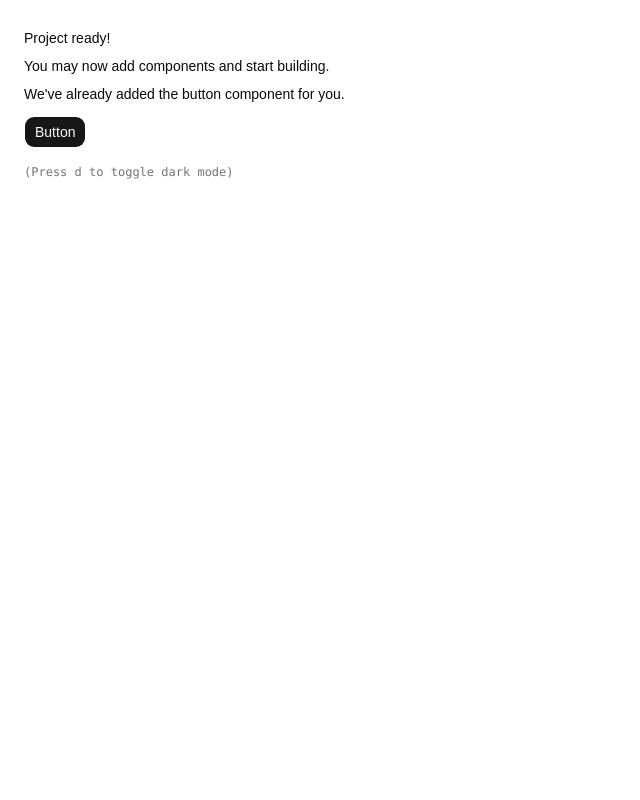
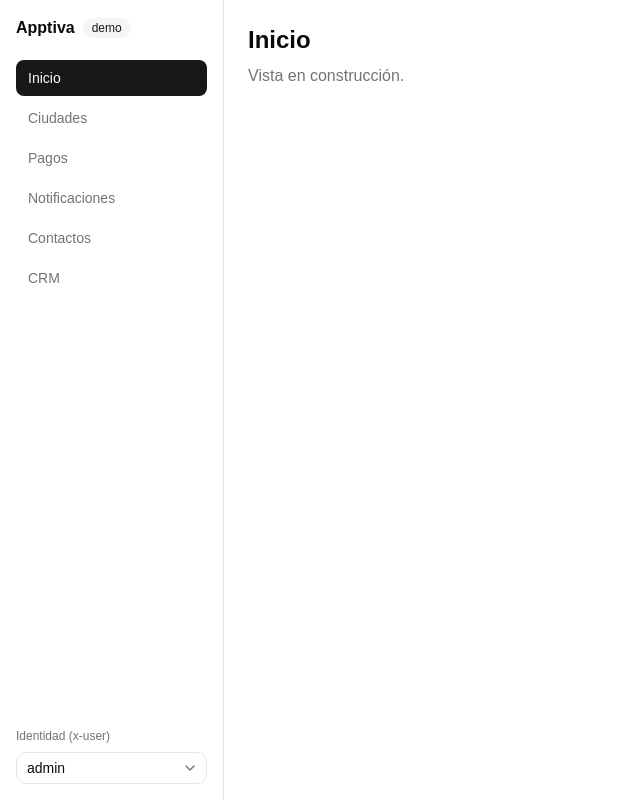
Before and after one commit to andres-patino2603/hackaton-apptiva-candidatos, a React (Vite) app in the folder web/: page / in a window 1280 px wide. Shown: the whole page, without its empty margins (0-640 px from the left). Built offline with nearby package versions, Linux system fonts and the light colour scheme.

Commit message:
Añadir layout con navegación y selector de identidad

```diff
--- a/web/src/App.tsx
+++ b/web/src/App.tsx
@@ -1,21 +1,36 @@
-import { Button } from "@/components/ui/button"
+import { QueryClient, QueryClientProvider } from "@tanstack/react-query"
+import { BrowserRouter, Navigate, Route, Routes } from "react-router-dom"
+import { Layout } from "@/components/Layout"
 
-export function App() {
+const queryClient = new QueryClient()
+
+function Placeholder({ titulo }: { titulo: string }) {
   return (
-    <div className="flex min-h-svh p-6">
-      <div className="flex max-w-md min-w-0 flex-col gap-4 text-sm leading-loose">
-        <div>
-          <h1 className="font-medium">Project ready!</h1>
-          <p>You may now add components and start building.</p>
-          <p>We&apos;ve already added the button component for you.</p>
-          <Button className="mt-2">Button</Button>
-        </div>
-        <div className="font-mono text-xs text-muted-foreground">
-          (Press <kbd>d</kbd> to toggle dark mode)
-        </div>
-      </div>
+    <div>
+      <h1 className="text-2xl font-semibold">{titulo}</h1>
+      <p className="mt-2 text-muted-foreground">Vista en construcción.</p>
     </div>
   )
 }
 
+export function App() {
+  return (
+    <QueryClientProvider client={queryClient}>
+      <BrowserRouter>
+        <Routes>
+          <Route element={<Layout />}>
+            <Route index element={<Placeholder titulo="Inicio" />} />
+            <Route path="ciudades" element={<Placeholder titulo="Ciudades" />} />
+            <Route path="pagos" element={<Placeholder titulo="Pagos" />} />
+            <Route path="notificaciones" element={<Placeholder titulo="Notificaciones" />} />
+            <Route path="contactos" element={<Placeholder titulo="Contactos" />} />
+            <Route path="crm" element={<Placeholder titulo="CRM" />} />
+            <Route path="*" element={<Navigate to="/" replace />} />
+          </Route>
+        </Routes>
+      </BrowserRouter>
+    </QueryClientProvider>
+  )
+}
+
 export default App
--- /dev/null
+++ b/web/src/components/Layout.tsx
@@ -0,0 +1,74 @@
+import { NavLink, Outlet } from "react-router-dom"
+import { getIdentidad, setIdentidad, type Identidad } from "@/lib/api"
+import { Select, SelectContent, SelectItem, SelectTrigger, SelectValue } from "@/components/ui/select"
+import { Badge } from "@/components/ui/badge"
+import { Toaster } from "@/components/ui/sonner"
+import { useState } from "react"
+
+const RUTAS = [
+  { ruta: "/", etiqueta: "Inicio" },
+  { ruta: "/ciudades", etiqueta: "Ciudades" },
+  { ruta: "/pagos", etiqueta: "Pagos" },
+  { ruta: "/notificaciones", etiqueta: "Notificaciones" },
+  { ruta: "/contactos", etiqueta: "Contactos" },
+  { ruta: "/crm", etiqueta: "CRM" },
+]
+
+const IDENTIDADES: Identidad[] = ["admin", "asesor-a", "asesor-b", "analista"]
+
+export function Layout() {
+  const [identidad, setIdentidadLocal] = useState<Identidad>(getIdentidad)
+
+  return (
+    <div className="flex min-h-svh bg-background">
+      <aside className="flex w-56 shrink-0 flex-col gap-1 border-r border-border p-4">
+        <div className="mb-4 flex items-center gap-2">
+          <span className="font-semibold">Apptiva</span>
+          <Badge variant="secondary">demo</Badge>
+        </div>
+        {RUTAS.map((r) => (
+          <NavLink
+            key={r.ruta}
+            to={r.ruta}
+            end={r.ruta === "/"}
+            className={({ isActive }) =>
+              `rounded-md px-3 py-2 text-sm transition-colors ${
+                isActive
+                  ? "bg-primary text-primary-foreground"
+                  : "text-muted-foreground hover:bg-accent hover:text-accent-foreground"
+              }`
+            }
+          >
+            {r.etiqueta}
+          </NavLink>
+        ))}
+        <div className="mt-auto flex flex-col gap-2 pt-4">
+          <span className="text-xs text-muted-foreground">Identidad (x-user)</span>
+          <Select
+            value={identidad}
+            onValueChange={(valor) => {
+              const id = valor as Identidad
+              setIdentidad(id)
+              setIdentidadLocal(id)
+            }}
+          >
+            <SelectTrigger className="w-full">
+              <SelectValue />
+            </SelectTrigger>
+            <SelectContent>
+              {IDENTIDADES.map((id) => (
+                <SelectItem key={id} value={id}>
+                  {id}
+                </SelectItem>
+              ))}
+            </SelectContent>
+          </Select>
+        </div>
+      </aside>
+      <main className="flex-1 overflow-x-auto p-6">
+        <Outlet />
+      </main>
+      <Toaster />
+    </div>
+  )
+}
--- a/web/src/components/ui/sonner.tsx
+++ b/web/src/components/ui/sonner.tsx
@@ -1,6 +1,6 @@
 "use client"
 
-import { useTheme } from "next-themes"
+import { useTheme } from "@/components/theme-provider"
 import { Toaster as Sonner, type ToasterProps } from "sonner"
 import { CircleCheckIcon, InfoIcon, TriangleAlertIcon, OctagonXIcon, Loader2Icon } from "lucide-react"
 
```
